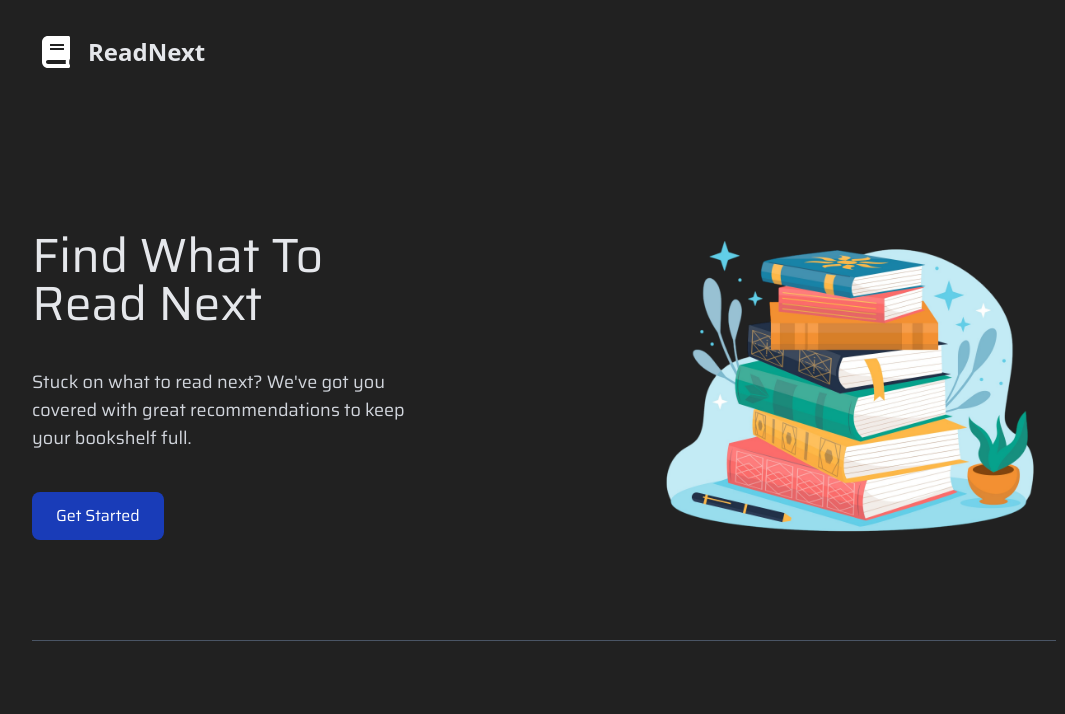
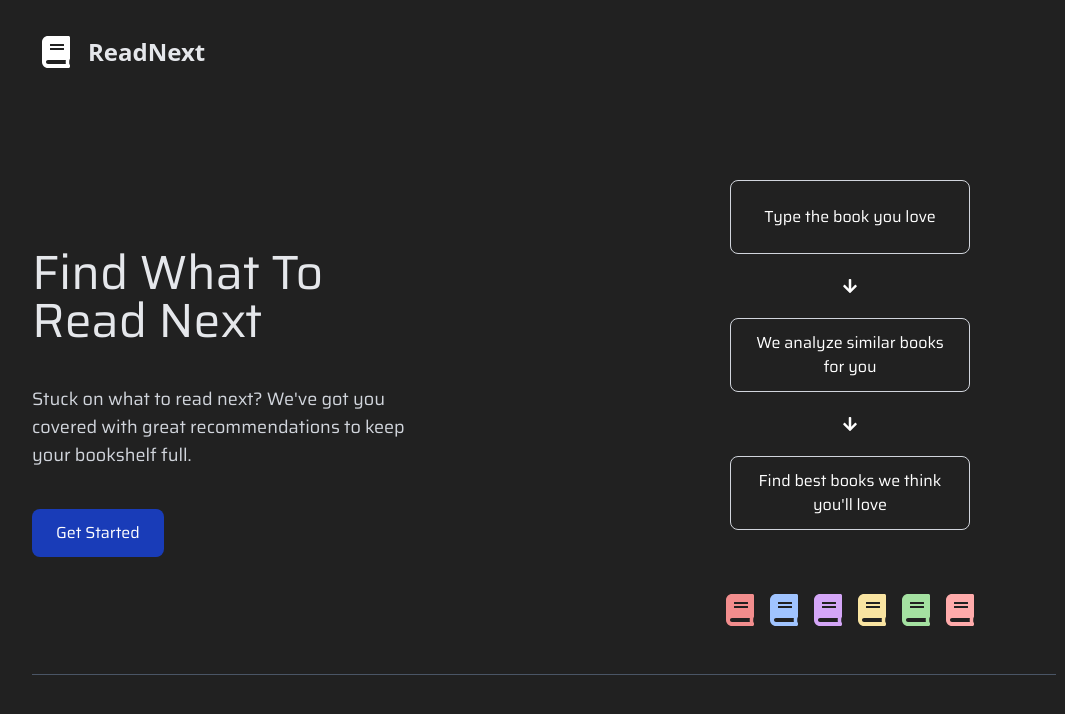
Before and after one commit to berkcantelseren/read-next, a Next.js app: page / in a window 1280 px wide. Shown: the top 714 px of the page, without its empty margins (96-1161 px from the left). Built offline with nearby package versions, Linux system fonts and the light colour scheme.

Commit message:
hero section right grid changed and tailwind config changes

```diff
--- a/app/components/Home/Hero/Hero.tsx
+++ b/app/components/Home/Hero/Hero.tsx
@@ -1,6 +1,7 @@
 import Image from "next/image";
 
 import { Saira } from "next/font/google";
+import { FaArrowDown, FaBook } from "react-icons/fa";
 
 const DancingFont = Saira({
   weight: "400",
@@ -29,13 +30,42 @@ export default function Hero() {
         </div>
 
         {/* Right Section */}
-        <div className="flex justify-center">
-          <Image
-            src="/images/books.png"
-            alt="book images"
-            height={1000}
-            width={1000}
-          />
+        <div className="flex flex-col items-center space-y-6">
+          {/* First Box */}
+          <div
+            className={`${DancingFont.className} border border-gray-300 px-6 py-3 text-white w-60 h-[73.6px] flex items-center justify-center text-center rounded-lg`}
+          >
+            Type the book you love
+          </div>
+
+          {/* Downward Arrow */}
+          <FaArrowDown className="text-white" />
+          {/* Second Box */}
+          <div
+            className={`${DancingFont.className} border border-gray-300 px-6 py-3 text-white w-60 text-center rounded-lg`}
+          >
+            We analyze similar books for you
+          </div>
+
+          {/* Downward Arrow */}
+          <FaArrowDown className="text-white" />
+
+          {/* Third Box */}
+          <div className="flex -space-x-4">
+            <div
+              className={`${DancingFont.className} border border-gray-300 px-6 py-3 text-white w-60 text-center rounded-lg mb-10`}
+            >
+              Find best books we think you'll love
+            </div>
+          </div>
+          <div className="flex space-x-3">
+            <FaBook className="w-8 h-8 text-[#F28D8D] animate-rotate" />
+            <FaBook className="w-8 h-8 text-[#A0C4FF] animate-rotate" />
+            <FaBook className="w-8 h-8 text-[#D4A6F7] animate-rotate" />
+            <FaBook className="w-8 h-8 text-[#F9E4A1] animate-rotate" />
+            <FaBook className="w-8 h-8 text-[#A4E1A1] animate-rotate" />
+            <FaBook className="w-8 h-8 text-[#FFABAB] animate-rotate" />
+          </div>
         </div>
       </div>
       <hr className="w-[90%] xl:w-[80%] mx-auto border-t border-gray-600 my-12" />
--- /dev/null
+++ b/tailwind.config.js
@@ -0,0 +1,10 @@
+// tailwind.config.js
+module.exports = {
+  content: [
+    "./pages/**/*.{js,ts,jsx,tsx}",
+    "./components/**/*.{js,ts,jsx,tsx}",
+  ],
+  theme: {
+    extend: {},
+  },
+};
```
